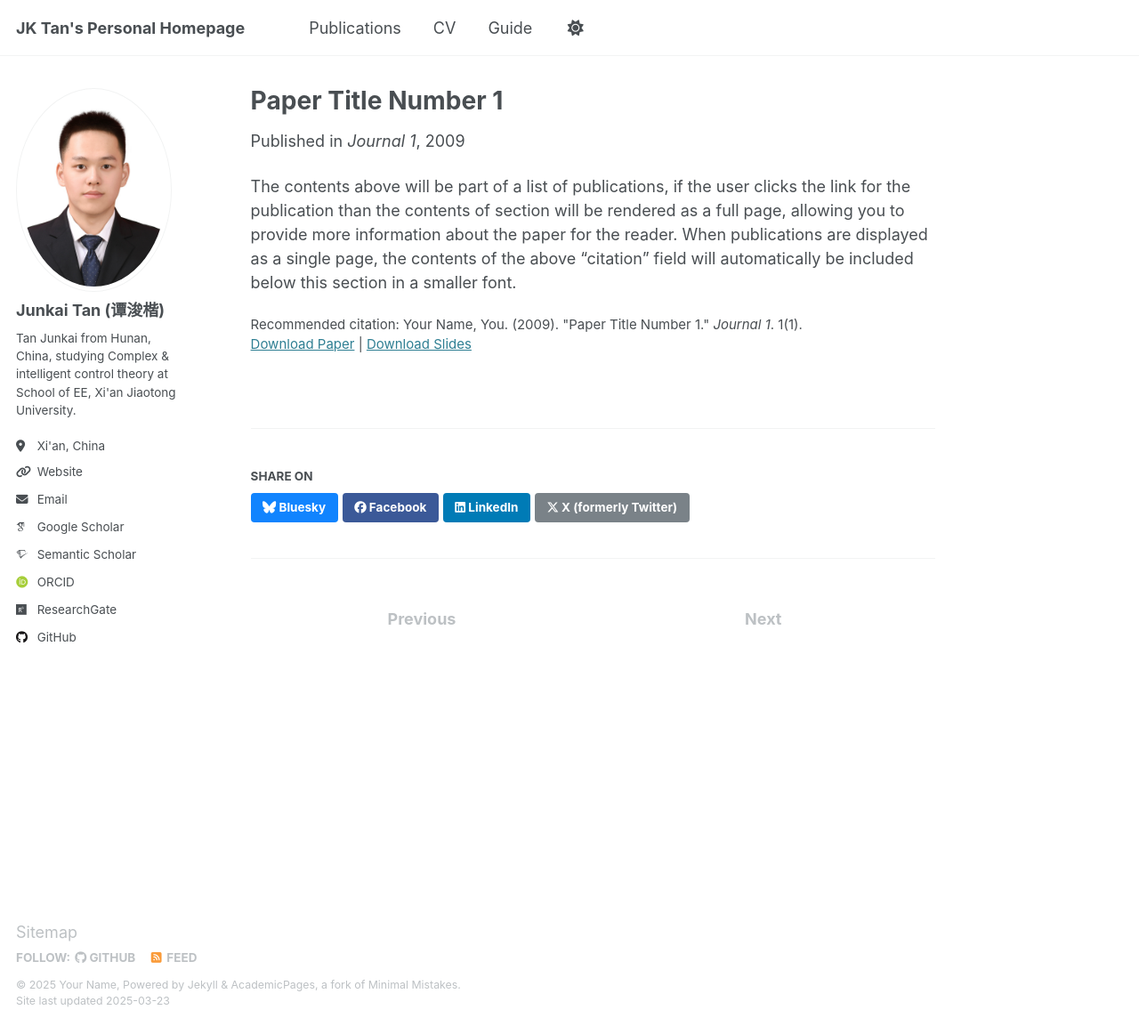
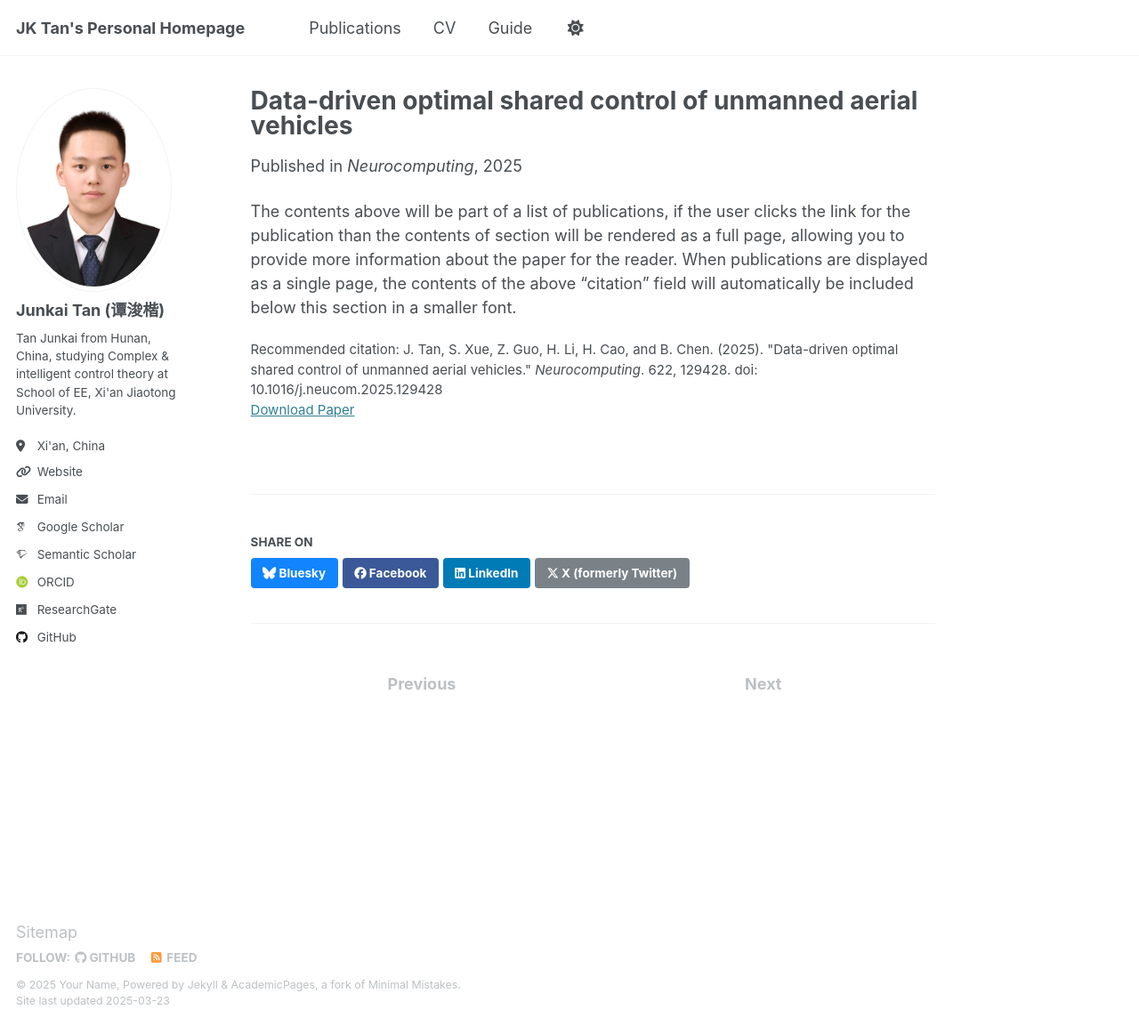
Before and after one commit to tanjunkai2001/tanjunkai2001.github.io, a Jekyll site: the page built from _publications/2009-10-01-paper-title-number-1.md, in a window 1280 px wide and 1153 px high. Shown: the whole window at 89% size. Built offline with Jekyll 4.4.1, drawn with Linux system fonts in a browser that asks for light colours; some web fonts are replaced.

Commit message:
更新publication

```diff
--- a/_publications/2009-10-01-paper-title-number-1.md
+++ b/_publications/2009-10-01-paper-title-number-1.md
@@ -1,14 +1,14 @@
 ---
-title: "Paper Title Number 1"
+title: "Data-driven optimal shared control of unmanned aerial vehicles"
 collection: publications
 category: manuscripts
 permalink: /publication/2009-10-01-paper-title-number-1
 excerpt: 'This paper is about the number 1. The number 2 is left for future work.'
-date: 2009-10-01
-venue: 'Journal 1'
-slidesurl: 'http://academicpages.github.io/files/slides1.pdf'
-paperurl: 'http://academicpages.github.io/files/paper1.pdf'
-citation: 'Your Name, You. (2009). &quot;Paper Title Number 1.&quot; <i>Journal 1</i>. 1(1).'
+date: 2025-03-15
+venue: 'Neurocomputing'
+# slidesurl: 'http://academicpages.github.io/files/slides1.pdf'
+paperurl: 'https://www.sciencedirect.com/science/article/abs/pii/S0925231225001006'
+citation: 'J. Tan, S. Xue, Z. Guo, H. Li, H. Cao, and B. Chen. (2025). &quot;Data-driven optimal shared control of unmanned aerial vehicles.&quot; <i>Neurocomputing</i>. 622, 129428. doi: 10.1016/j.neucom.2025.129428'
 ---
 
 The contents above will be part of a list of publications, if the user clicks the link for the publication than the contents of section will be rendered as a full page, allowing you to provide more information about the paper for the reader. When publications are displayed as a single page, the contents of the above "citation" field will automatically be included below this section in a smaller font.
```
Also changed, not shown: _pages/publications.html (added, +33 -0 lines), 1 other file.
